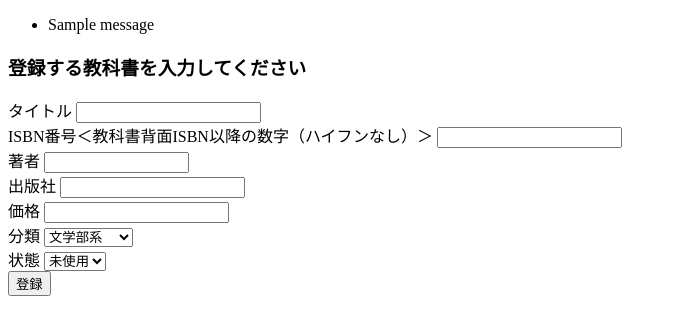
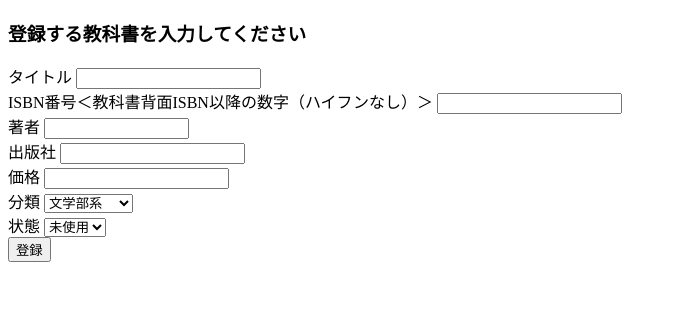
Before and after one commit to ShouyaFUJISAWA01/textbook_buysell, a Python web app: template app/templates/homes/book_register.html in a window 1280 px wide. Shown: the top 335 px of the page, without its empty margins (0-677 px from the left). Run offline with Jinja, Linux system fonts and the light colour scheme; the template is opened without the code that fills it, so the values that code supplies are empty; one stand-in notice (Sample message) is shown.

Commit message:
book_registerのflashメッセージ作成

```diff
--- a/app/templates/homes/book_register.html
+++ b/app/templates/homes/book_register.html
@@ -5,20 +5,13 @@
         <title>教科書売買システム</title>
     </head>
     <body>
-        <!-- flashメッセージの書き方がわかりません。教えてください。 -->
-        <!-- この直下に記述したいです。 -->
-        {% with messages = get_flashed_messages() %}
-            {% if messages %}
-            <div class='flash'>
-                <ul class=flashes>
-                {% for message in messages %}
-                <li>{{ message }}</li>
-                {% endfor %}
-                </ul>
-            </div>
+
+        {% for category, message in get_flashed_messages(with_categories=true) %}
+            {% if category == 'error' %}
+                {{ message }}
             {% endif %}
-        {% endwith %}
-        <!-- これでいいのか？？ -->
+        {% endfor %}
+
         <form action="{{url_for('book_register.book_register')}}" method="POST">
             <h3>登録する教科書を入力してください</h3>
             <div>
```
